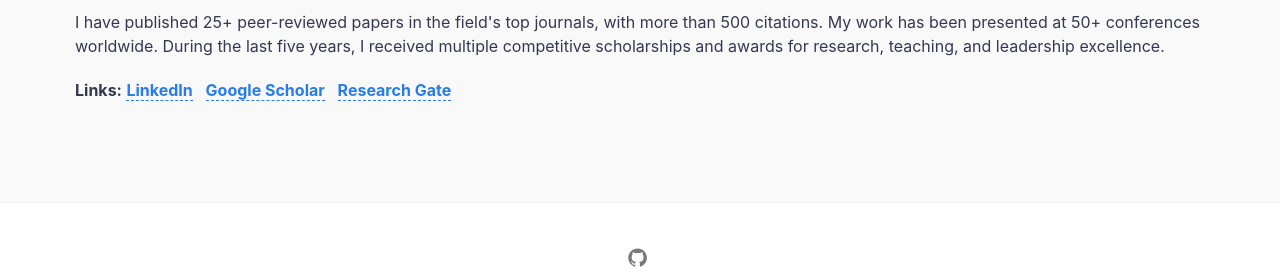
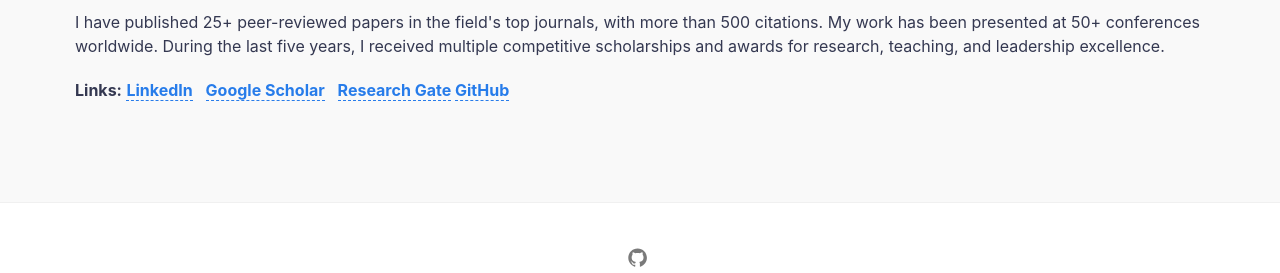
Before and after one commit to nzunigag/nzunigag.github.io, a Jekyll site: the page built from index.md, in a window 1280 px wide, cut to the strip 978-1251 px from the top of the page. Built offline with Jekyll 4.4.1, drawn with Linux system fonts in a browser that asks for light colours.

Commit message:
Update default.html

```diff
--- a/_layouts/default.html
+++ b/_layouts/default.html
@@ -59,6 +59,8 @@ layout: compress
           <b> <a href="https://www.linkedin.com/in/nzunigag">LinkedIn</a> </b> &nbsp;
           <b> <a href="https://scholar.google.com/citations?hl=en&user=_pHPRgoAAAAJ&view_op=list_works&gmla=AJsN-F5f6KE2TmxGoTIv-BT9B-WCJC4d_K-TCt6PpSAbzO8skCnewF-T2nCVCbjcWxi9eotjLBYeILaOn8f_wTOYH04lyEtwJv0AkBpM07FSM51_EpY6u7E">Google Scholar</a> </b> &nbsp;
           <b> <a href="https://www.researchgate.net/profile/Natalia_Zuniga-Garcia">Research Gate</a> </b>
+          <b> <a href="https://github.com/nzunigag">GitHub</a> </b>
+
 
 
             </p>
```
